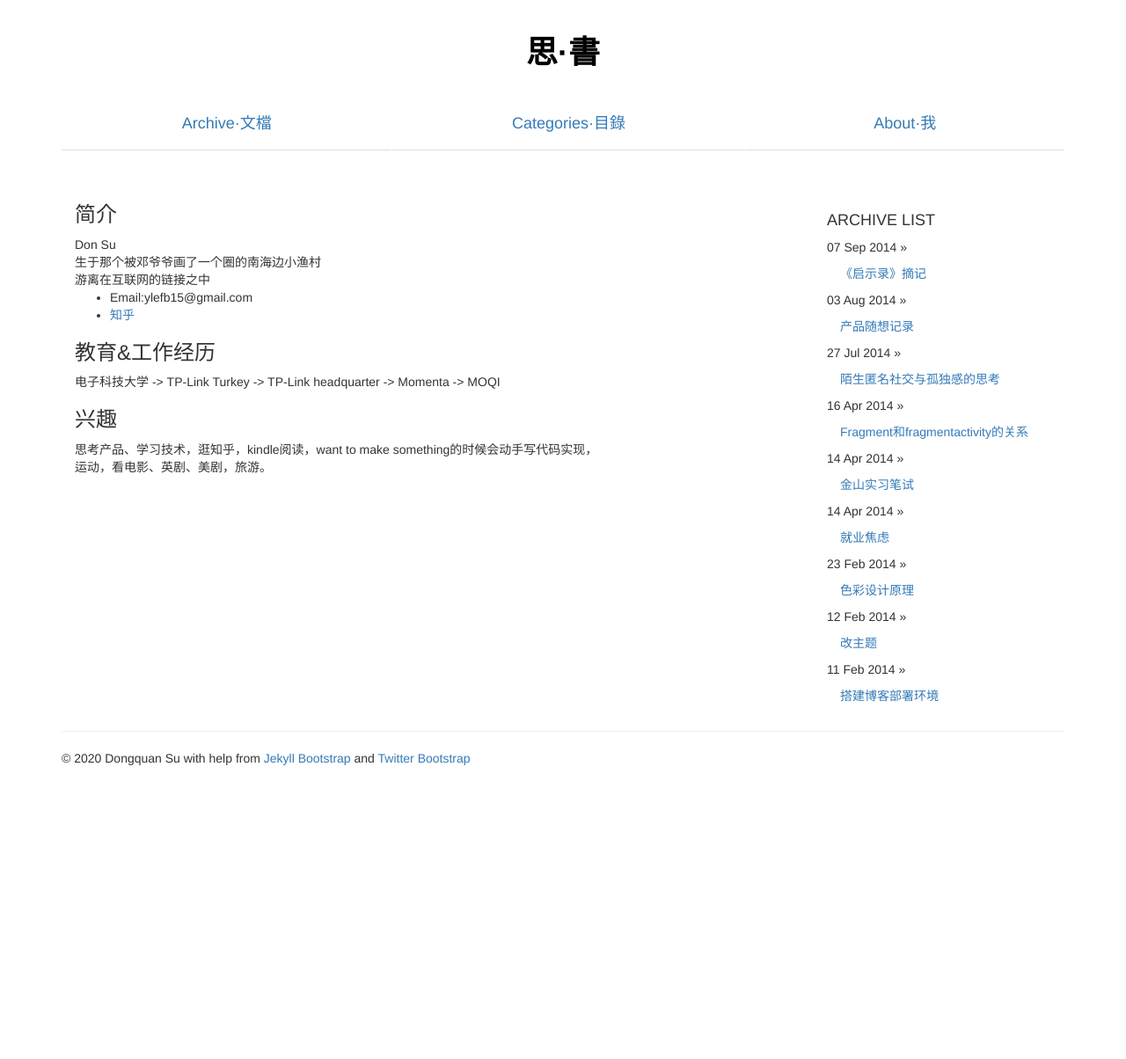
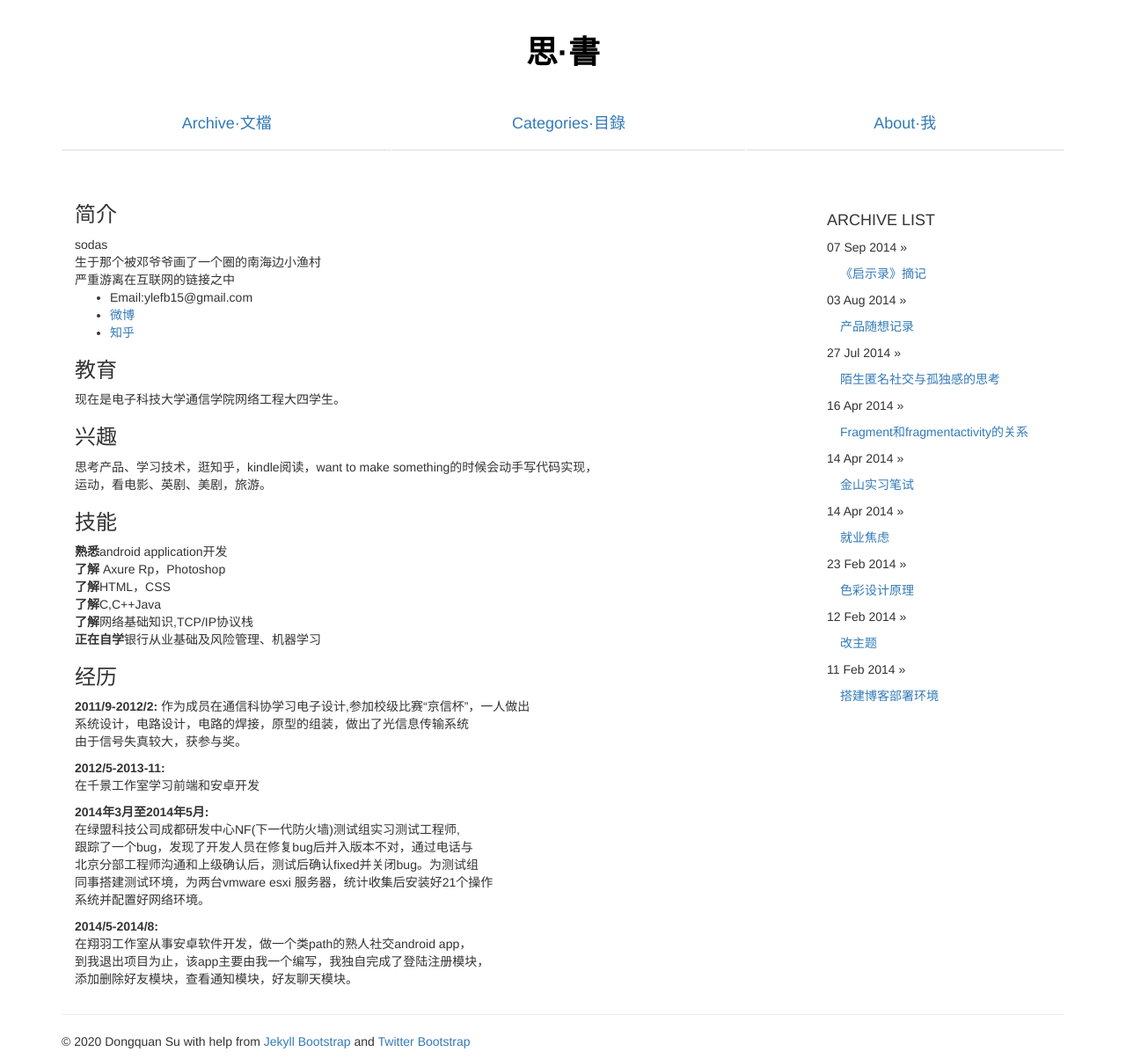
Before and after one commit to sodas/sodas.github.io, a Jekyll site: the page built from About.html, in a window 1280 px wide. Shown: the whole page at 88% size. Built offline with Jekyll 4.4.1, drawn with Linux system fonts in a browser that asks for light colours; nearby versions of some CDN libraries; library files that are not in the unit come from our copies; Markdown is read by kramdown in place of the engine named in the settings; before the commit the page ends 900 px from its top, so only the background shows below that.

Commit message:
Revert "Update About.html"
This reverts commit 7ed6041967f82c020e49ba546e81e3fff0d9e01b.

```diff
--- a/About.html
+++ b/About.html
@@ -7,16 +7,54 @@ group: navigation
 {% include JB/setup %}
 
 <h3>简介</h3>
-Don Su<br>
+sodas<br>
 生于那个被邓爷爷画了一个圈的南海边小渔村<br>
-游离在互联网的链接之中<br>
+严重游离在互联网的链接之中<br>
 <ul>
 	<li> Email:ylefb15@gmail.com</li>
+	<li><a href="weibo.com/u/2157318592">微博</a></li>
 	<li><a href="www.zhihu.com/people/sodas">知乎</a></li>
 </ul>
-<h3>教育&工作经历</h3>
-电子科技大学 -> TP-Link Turkey -> TP-Link headquarter -> Momenta -> MOQI
+<h3>教育</h3>
+现在是电子科技大学通信学院网络工程大四学生。
 
 <h3>兴趣</h3>
 思考产品、学习技术，逛知乎，kindle阅读，want to make something的时候会动手写代码实现，<br>
 运动，看电影、英剧、美剧，旅游。
+
+<h3>技能</h3>
+<strong>熟悉</strong>android application开发<br>
+<strong>了解</strong> Axure Rp，Photoshop<br>
+<strong>了解</strong>HTML，CSS<br>
+<strong>了解</strong>C,C++Java<br>
+<strong>了解</strong>网络基础知识,TCP/IP协议栈<br>
+<strong>正在自学</strong>银行从业基础及风险管理、机器学习<br>
+
+<h3>经历</h3>
+<p>
+	<strong>2011/9-2012/2:</strong>
+	作为成员在通信科协学习电子设计,参加校级比赛“京信杯”，一人做出<br>
+	系统设计，电路设计，电路的焊接，原型的组装，做出了光信息传输系统<br>
+	由于信号失真较大，获参与奖。
+</p>
+
+<p>
+	<strong>2012/5-2013-11:</strong><br>
+	在千景工作室学习前端和安卓开发<br>
+</p>
+
+<p>
+	<strong>2014年3月至2014年5月:</strong><br>
+	在绿盟科技公司成都研发中心NF(下一代防火墙)测试组实习测试工程师,<br>
+	跟踪了一个bug，发现了开发人员在修复bug后并入版本不对，通过电话与<br>
+	北京分部工程师沟通和上级确认后，测试后确认fixed并关闭bug。为测试组<br>
+	同事搭建测试环境，为两台vmware esxi	服务器，统计收集后安装好21个操作<br>
+	系统并配置好网络环境。<br>
+</p>
+
+<p>
+	<strong>2014/5-2014/8:</strong><br>
+	在翔羽工作室从事安卓软件开发，做一个类path的熟人社交android app，<br>
+	到我退出项目为止，该app主要由我一个编写，我独自完成了登陆注册模块，<br>
+	添加删除好友模块，查看通知模块，好友聊天模块。
+</p>
```
